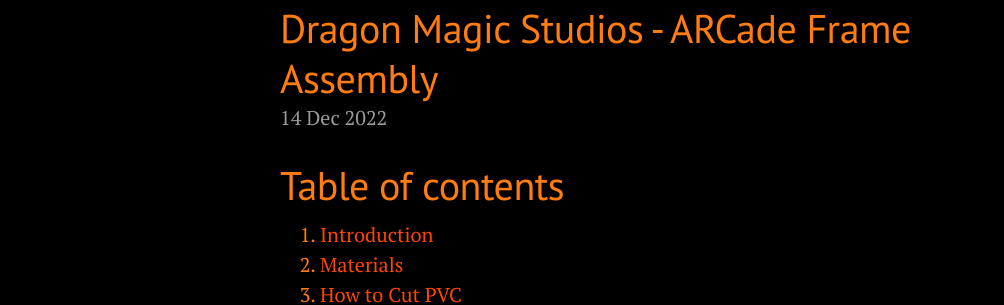
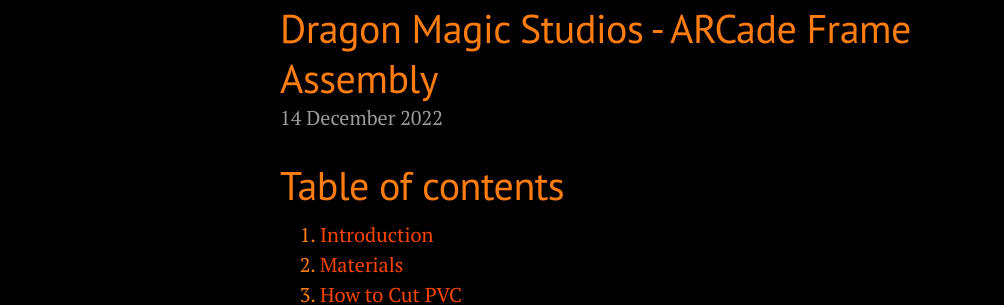
Before and after one commit to seii/seii.github.io, a Jekyll site: the page built from _posts/2022-12-14-dragon-magic-studios-arcade-frame-assembly.md, in a window 1280 px wide and 900 px high. Shown: the part 129-434 px from the top of the window, without its empty margins (0-1004 px from the left). Built offline with Jekyll 4.4.1, drawn with Linux system fonts in a browser that asks for light colours; comment, search, counter and statistics services are not loaded.

Commit message:
Use long dates

```diff
--- a/_layouts/post.html
+++ b/_layouts/post.html
@@ -4,7 +4,7 @@
 
 <div class="post">
   <h1 class="post-title">{{ page.title }}</h1>
-  <span class="post-date">{{ page.date | date_to_string }}</span>
+  <span class="post-date">{{ page.date | date_to_long_string }}</span>
   {{ content }}
 </div>
 
```
